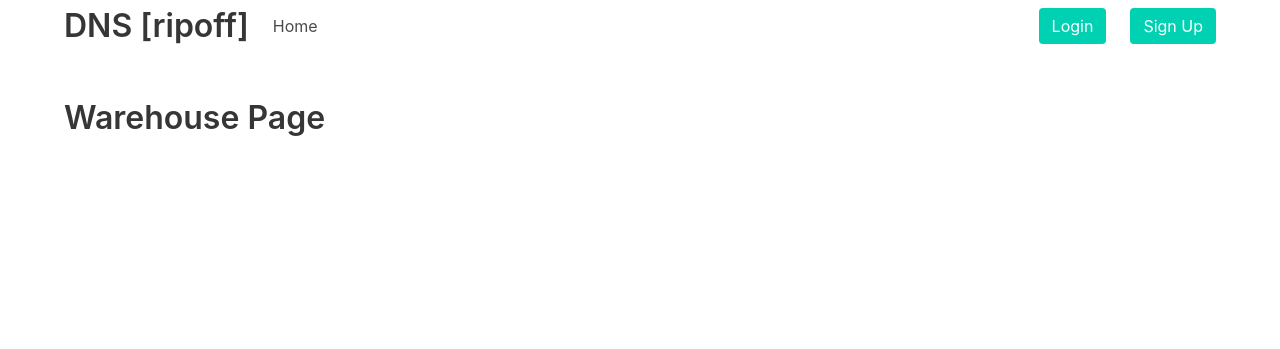
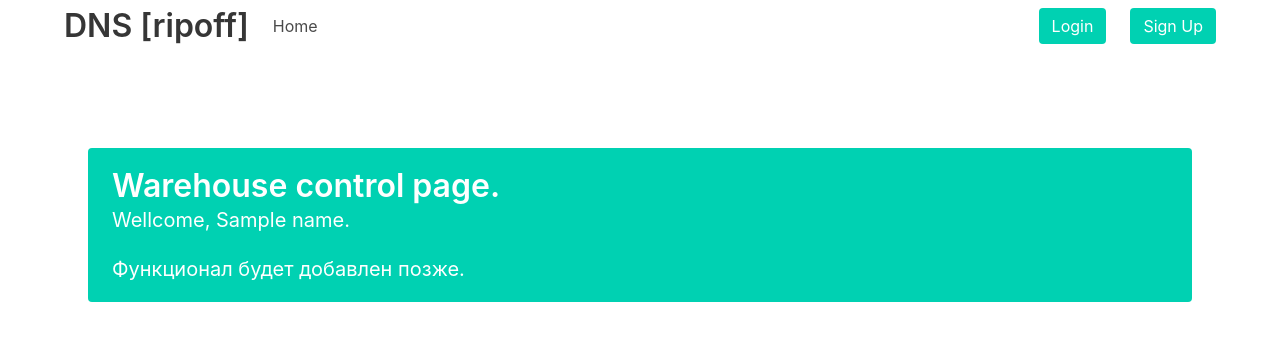
Before and after one commit to n3z0xx/dnsripoff, a Python web app: template templates/warehouse.html in a window 1280 px wide. Shown: the top 349 px of the page. Run offline with Jinja, Linux system fonts and the light colour scheme; the template is opened without the code that fills it: most values are stand-ins (such as "Sample title", 1, 10 or a date in 2020).

Commit message:
warehouse panel

```diff
--- a/main.py
+++ b/main.py
@@ -18,8 +18,9 @@ def profile():
 
 
 @main.route('/warehouse')
+@login_required
 def warehouse():
-    return render_template('warehouse.html')
+    return render_template('warehouse.html', role=current_user.role, name=current_user.name)
 
 
 @main.route('/admin')
--- a/templates/profile.html
+++ b/templates/profile.html
@@ -8,4 +8,7 @@
 {% if role == "admin" %}
 <a class="button is-danger" href="{{ url_for('main.admin') }}">Admin Panel</a>
 {% endif %}
+{% if role == "employee" or role == "admin" %}
+<a class="button is-danger" href="{{ url_for('main.warehouse') }}">Warehouse Panel</a>
+{% endif %}
 {% endblock %}
--- a/templates/warehouse.html
+++ b/templates/warehouse.html
@@ -1,5 +1,30 @@
 {% extends "base.html" %}
 
 {% block content %}
-<h1 class="title">Warehouse Page</h1>
+{%if role == "customer" %}
+<section class="section">
+    <div class="notification is-danger">
+        <h1 class="title">
+            Тут вам быть нельзя!
+        </h1>
+        <h2 class="subtitle">
+            Проверьте под каким аккаунтом вы зашли.
+        </h2>
+    </div>
+</section>
+{% else %}
+<section class="section">
+    <div class="notification is-primary">
+        <h1 class="title">
+            Warehouse control page.
+        </h1>
+        <h2 class="subtitle">
+            Wellcome, {{ name }}.
+        </h2>
+        <h2 class="subtitle">
+            Функционал будет добавлен позже.
+        </h2>
+    </div>
+</section>
+{% endif %}
 {% endblock%}
```
